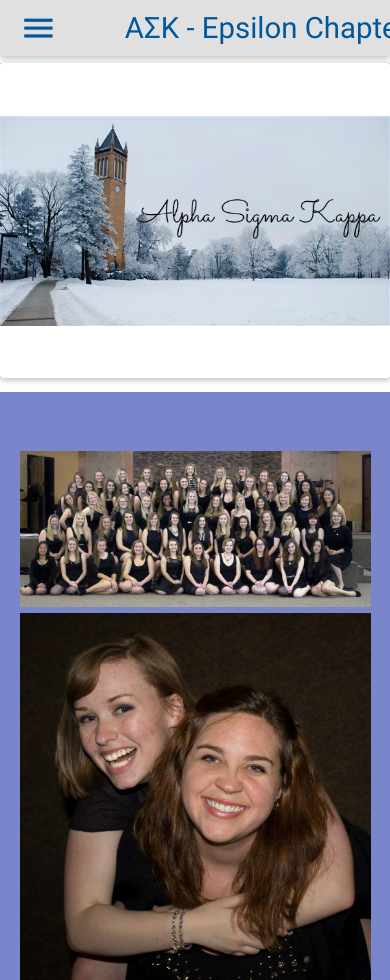
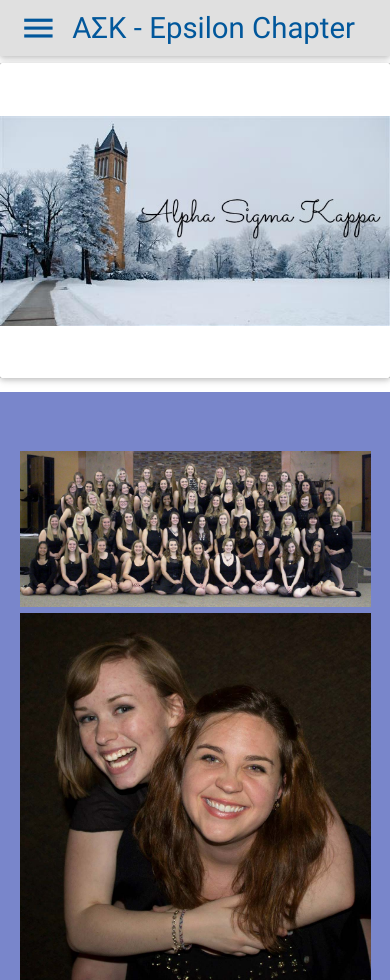
Before and after one commit to elizabetsylosen/ASK-website, a plain HTML site: page index.html in a window 390 px wide. Shown: the top 980 px of the page. Drawn offline with nearby package versions, Linux system fonts and the light colour scheme.

Commit message:
nav bar nav bar

```diff
--- a/css/style.css
+++ b/css/style.css
@@ -44,7 +44,7 @@ p {
     top: 10%;
   }
   .brand-logo {
-    width: 40%;
+    width: 70%;
   }
   .club-name {
     background-size: 100%;
@@ -56,7 +56,7 @@ p {
     top: 0;
   }
   .brand-logo {
-    width: 40%;
+    width: 70%;
   }
   .club-name {
     background-size: 100%;
```
